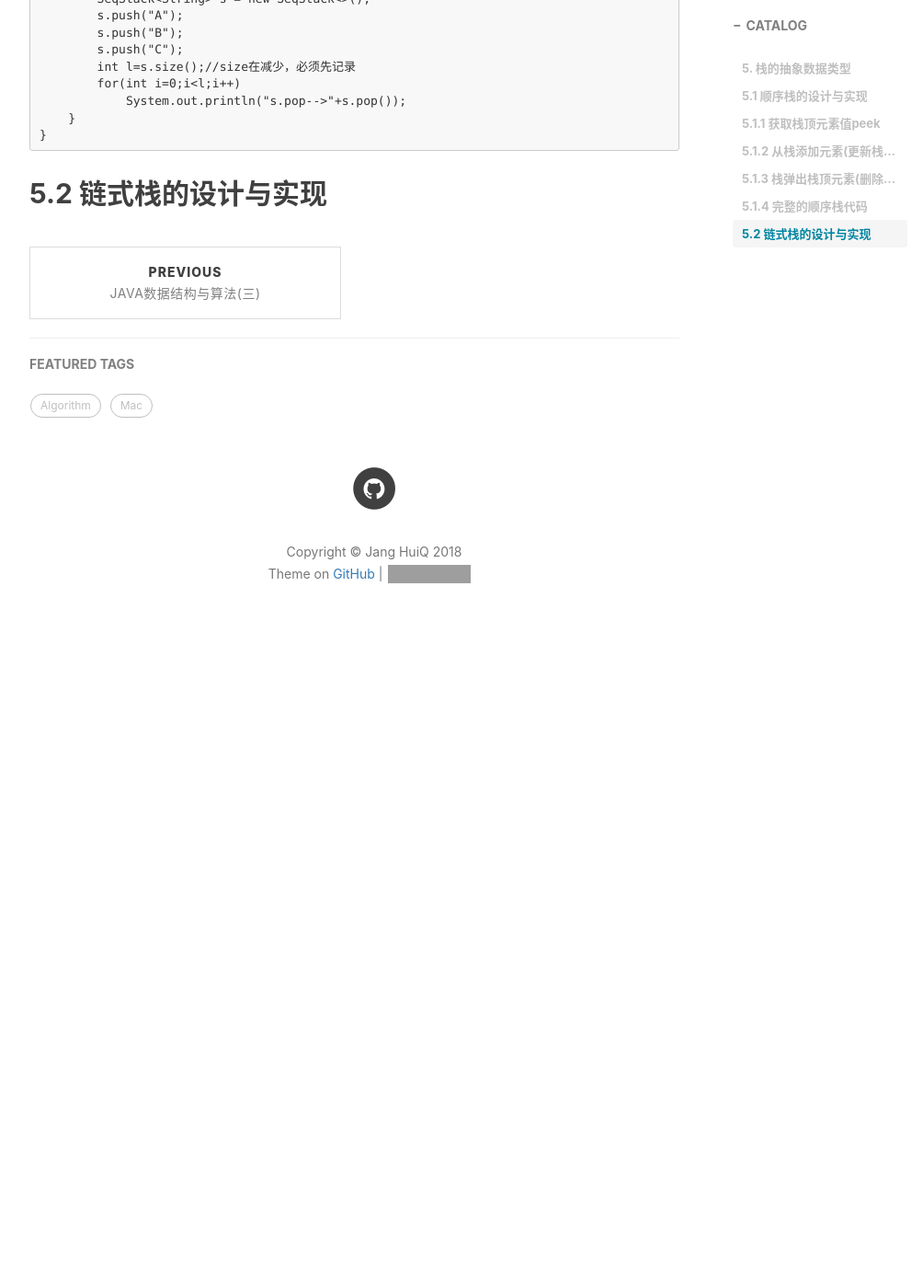
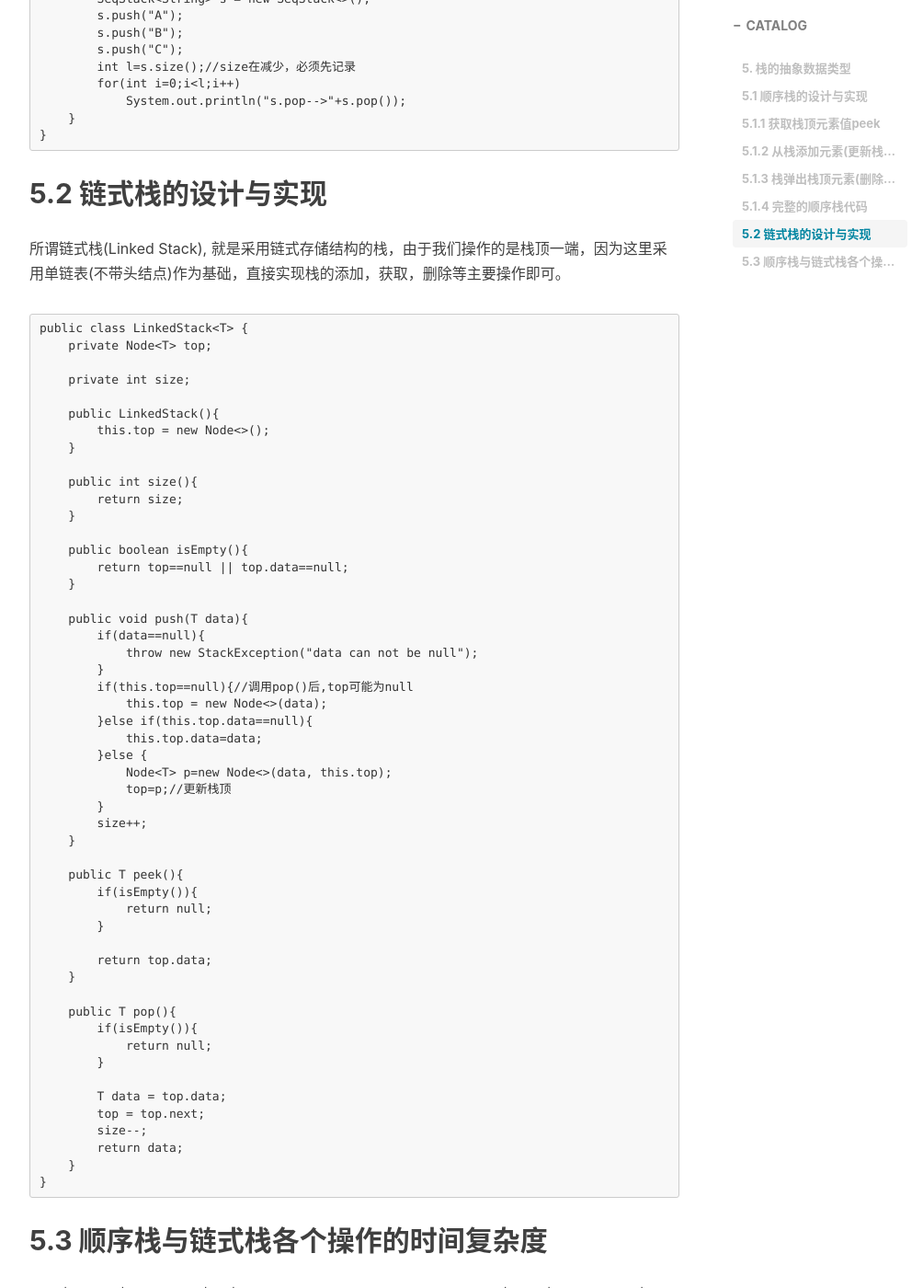
Before and after one commit to jangzc/jangzc.github.io, a Jekyll site: the page built from _posts/2018-08-05-栈(Stack).md, in a window 1280 px wide and 1400 px high, scrolled down 3254 px. Shown: the whole window at 92% size, without its empty margins (233-1237 px from the left). Built offline with Jekyll 4.4.1, drawn with Linux system fonts in a browser that asks for light colours; nearby versions of some CDN libraries; comment, search, counter and statistics services are not loaded; before the commit the page ends 3982 px from its top, so only the background shows below that; some of the changed text lies outside the part shown; grey boxes are pictures that could not be loaded.

Commit message:
Update 2018-08-05-栈(Stack).md

````diff
--- a/_posts/2018-08-05-栈(Stack).md
+++ b/_posts/2018-08-05-栈(Stack).md
@@ -143,3 +143,68 @@ public class SeqStack<T> {
 ```
 
 ## 5.2 链式栈的设计与实现<br>
+所谓链式栈(Linked Stack), 就是采用链式存储结构的栈，由于我们操作的是栈顶一端，因为这里采用单链表(不带头结点)作为基础，直接实现栈的添加，获取，删除等主要操作即可。
+```
+public class LinkedStack<T> {
+    private Node<T> top;
+
+    private int size;
+
+    public LinkedStack(){
+        this.top = new Node<>();
+    }
+
+    public int size(){
+        return size;
+    }
+
+    public boolean isEmpty(){
+        return top==null || top.data==null;
+    }
+
+    public void push(T data){
+        if(data==null){
+            throw new StackException("data can not be null");
+        }
+        if(this.top==null){//调用pop()后,top可能为null
+            this.top = new Node<>(data);
+        }else if(this.top.data==null){
+            this.top.data=data;
+        }else {
+            Node<T> p=new Node<>(data, this.top);
+            top=p;//更新栈顶
+        }
+        size++;
+    }
+
+    public T peek(){
+        if(isEmpty()){
+            return null;
+        }
+
+        return top.data;
+    }
+
+    public T pop(){
+        if(isEmpty()){
+            return null;
+        }
+
+        T data = top.data;
+        top = top.next;
+        size--;
+        return data;
+    }
+}
+```
+
+## 5.3 顺序栈与链式栈各个操作的时间复杂度
+
+操作 | 顺序栈 | 链式栈
+---- | --- | ---
+SeqStack空间复杂度(用于N次push) | O(n) | O(n)
+push() | O(1) | O(1)
+pop() | O(1) | O(1)
+peek() | O(1) | O(1)
+isEmpty | O(1) | O(1)
+由此可知栈的主要操作都可以在常数时间内完成，这主要是因为栈只对一端进行操作，而且操作的只是栈顶元素。
````
